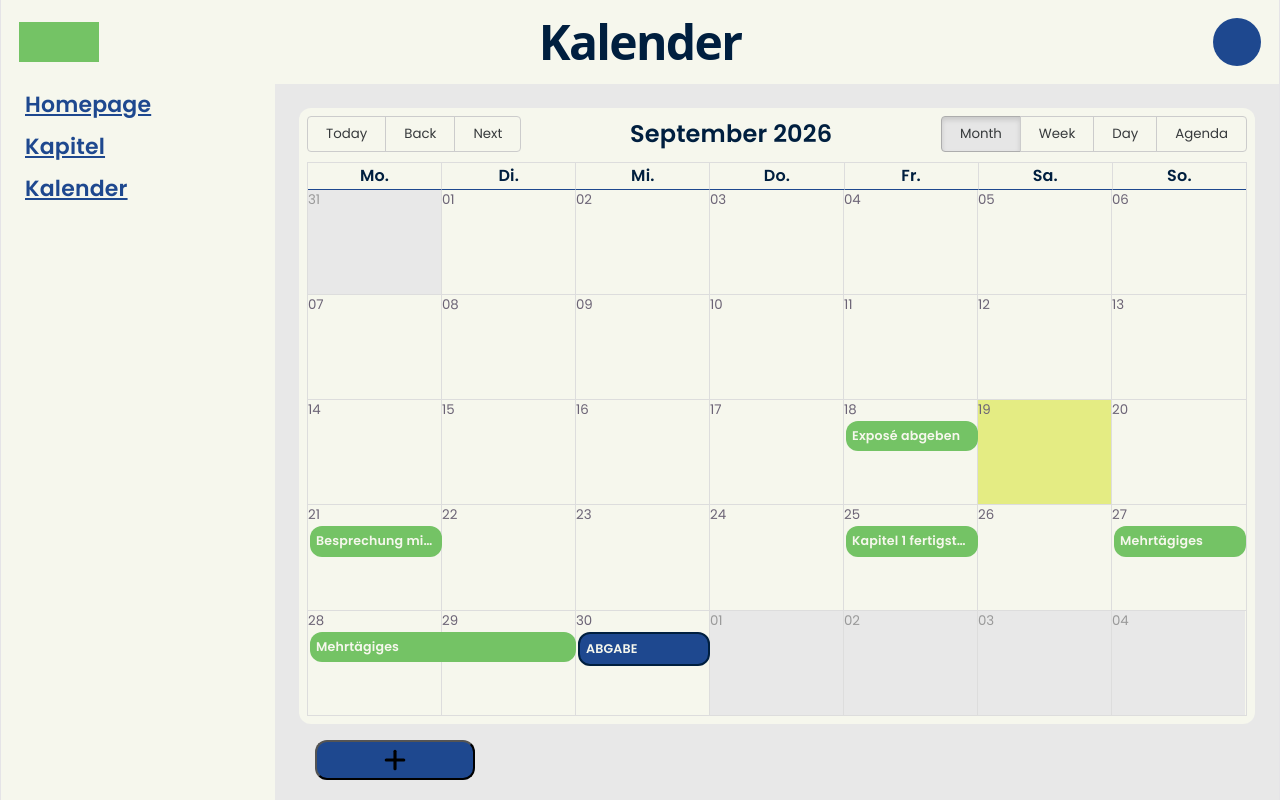
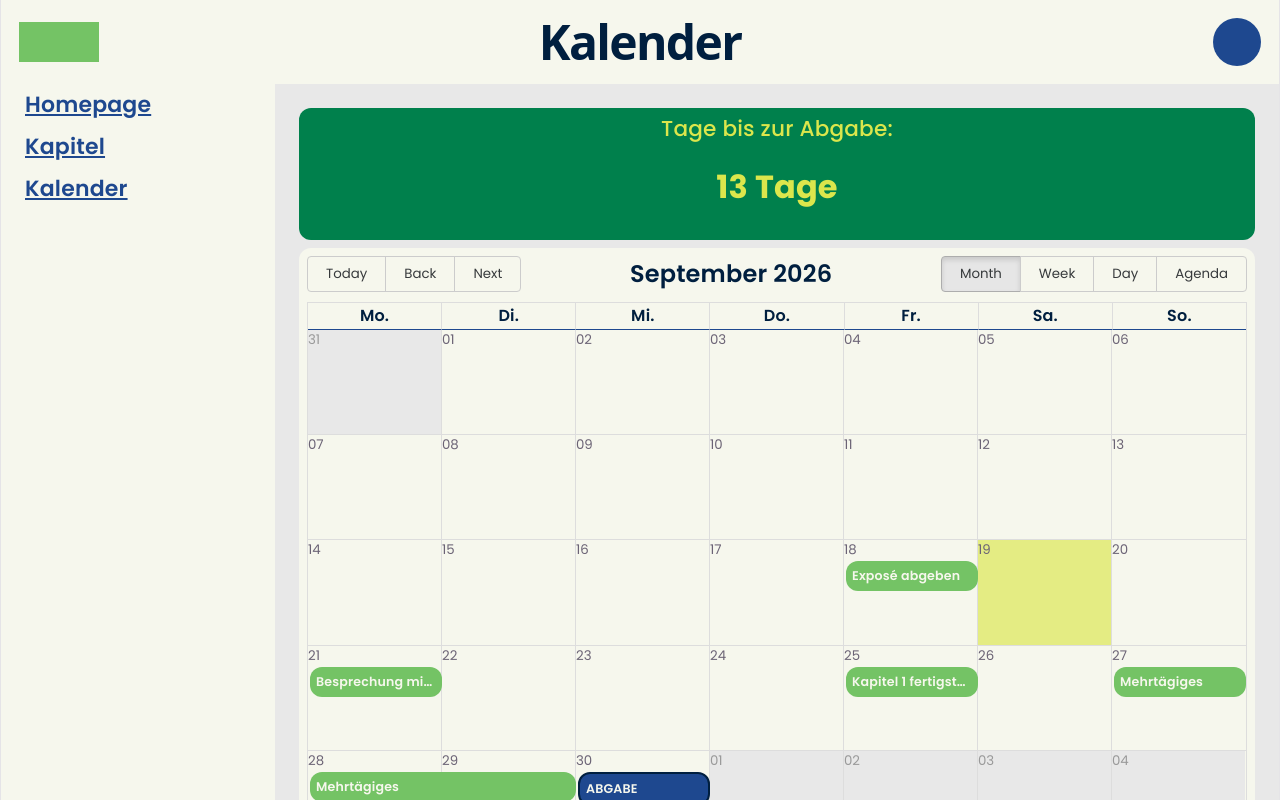
Before and after one commit to DerKeck05/MME_SS26_Gruppe_H_Thesis_expose, a React (Vite) app in the folder frontend/: page /calendar in a window 1280 px wide. Shown: the top 800 px of the page. Built offline with nearby package versions, Linux system fonts and the light colour scheme; no server answers.

Commit message:
changed some styling and colors and added Deadline view

```diff
--- a/frontend/src/app_theme/theme.css
+++ b/frontend/src/app_theme/theme.css
@@ -25,11 +25,12 @@
 }
 
 button {
-    background-color: var(--night-blue);
+    background-color: var(--tertiary);
     display: flex;
     justify-content: center;
     align-items: center;
     cursor: pointer;
+    color: var(--secondary);
 }
 
 button:hover {
--- a/frontend/src/student_pages/calendar_pages/calendar-page.tsx
+++ b/frontend/src/student_pages/calendar_pages/calendar-page.tsx
@@ -12,6 +12,14 @@ function CalendarPage() {
 
     return (
         <div className="calendar-page-main">
+            <div className={"calendar-deadline"}>
+                <p>
+                    Tage bis zur Abgabe:
+                </p>
+                <h3>
+                    13 Tage
+                </h3>
+            </div>
             <CalendarComponent /* thesisId = {thesisId}*//>
             <div className={"calendar-add-buttons"}>
                 <button
--- a/frontend/src/student_pages/calendar_pages/calendar-stylesheet.css
+++ b/frontend/src/student_pages/calendar_pages/calendar-stylesheet.css
@@ -24,3 +24,20 @@
     height: 40px;
     border-radius: var(--border-radius);
 }
+
+.calendar-deadline {
+    background-color: var(--tertiary);
+    padding: var(--spacing-small);
+    border-radius: var(--border-radius);
+    margin-bottom: var(--spacing-small);
+    color: var(--secondary);
+}
+
+.calendar-deadline h3 {
+    font-size: xx-large;
+}
+
+.calendar-deadline p {
+    font-weight: 500;
+    font-size: larger;
+}
```
